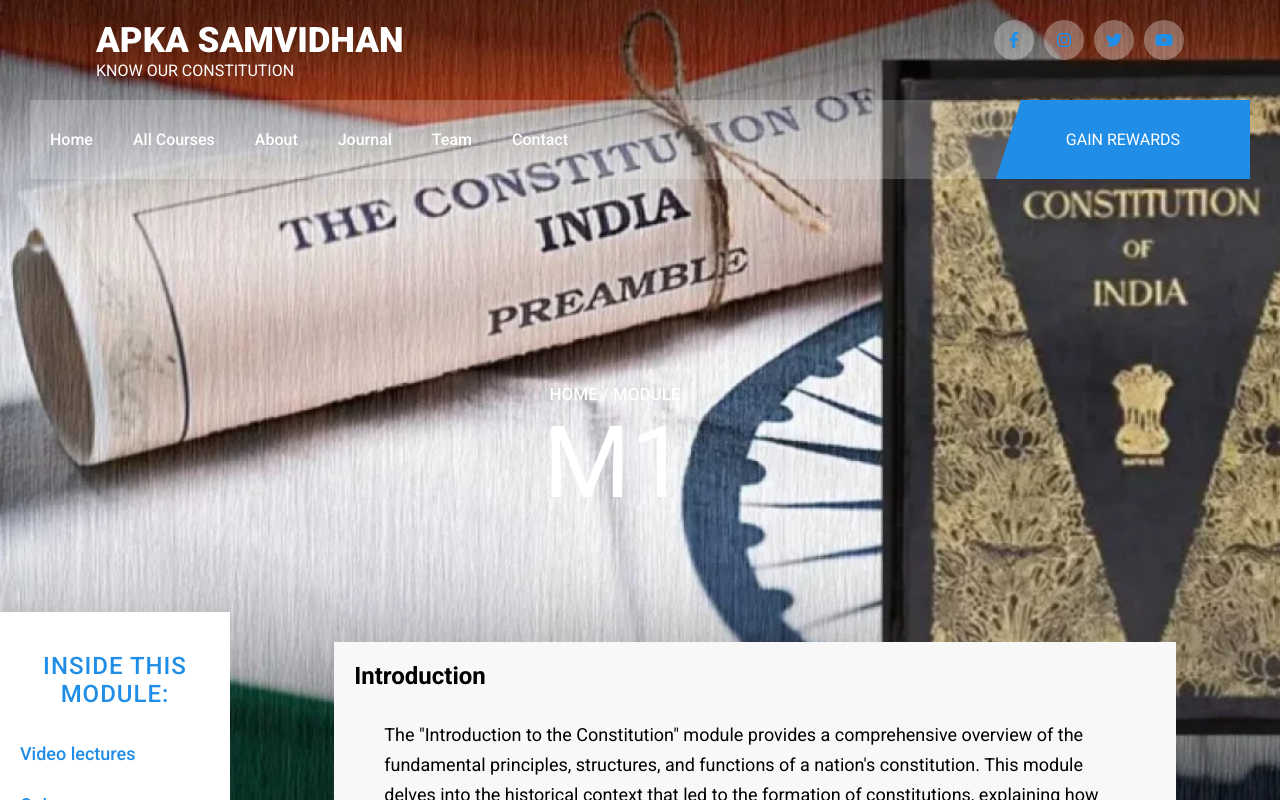
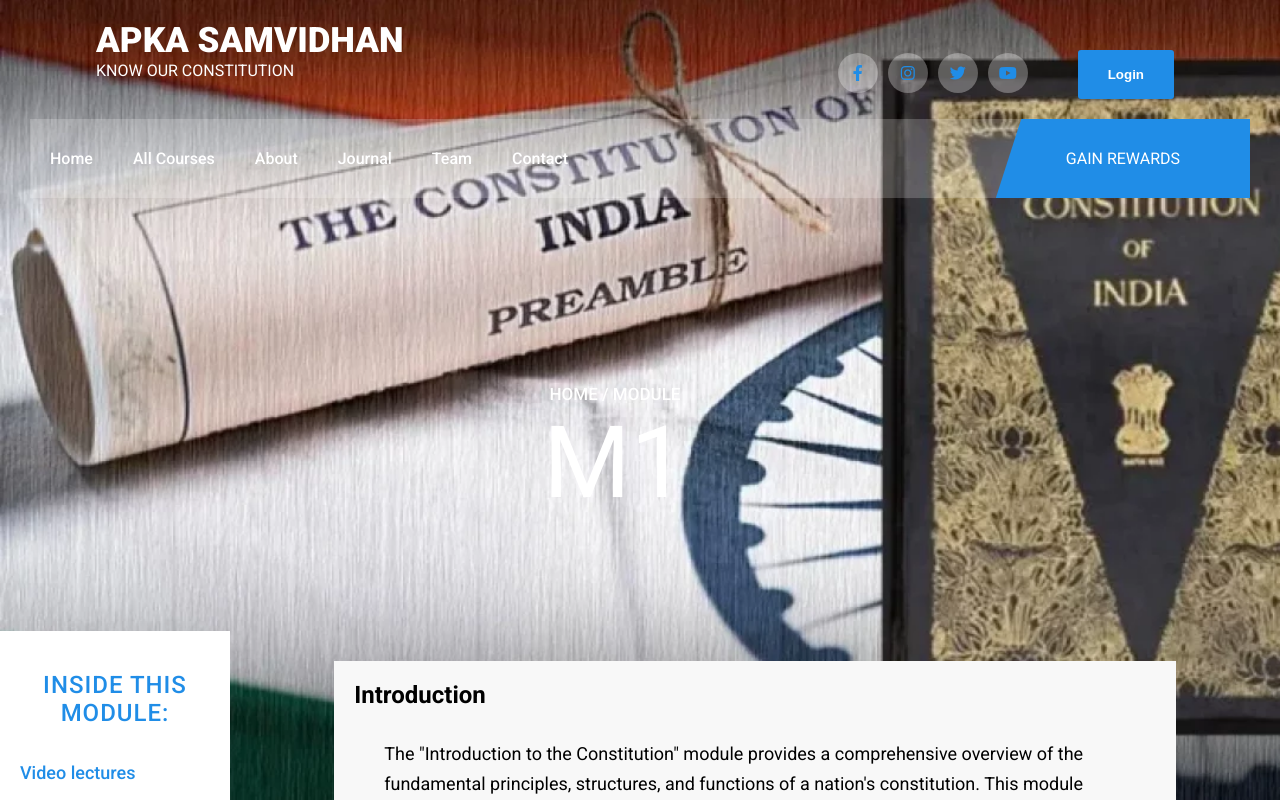
Before and after one commit to nitesh815/ApkaSamvidhan, a React (Create React App) app: page /module in a window 1280 px wide. Shown: the top 800 px of the page. Built offline with nearby package versions, Linux system fonts and the light colour scheme.

Commit message:
login page

```diff
--- a/src/components/common/header/Head.jsx
+++ b/src/components/common/header/Head.jsx
@@ -1,5 +1,5 @@
+import { Link } from "react-router-dom"
 import React from "react"
-
 const Head = () => {
   return (
     <>
@@ -15,7 +15,10 @@
             <i className='fab fa-instagram icon'></i>
             <i className='fab fa-twitter icon'></i>
             <i className='fab fa-youtube icon'></i>
-
+            <Link to="/Login"><button className='primary-btn' style={{marginLeft:"50px"}}>
+                 Login
+              </button>
+            </Link>
           </div>
         </div>
       </section>
--- a/src/components/home/hero/Hero.jsx
+++ b/src/components/home/hero/Hero.jsx
@@ -1,6 +1,8 @@
 import React from "react"
 import Heading from "../../common/heading/Heading"
 import "./Hero.css"
+import { Link } from "@mui/material"
+
 
 const Hero = () => {
   return (
@@ -11,9 +13,11 @@
             <Heading subtitle='WELCOME TO APKA SAMVIDHAN' title='An online knowledge of Constitution ' />
             <p>Learn the Indian Constitution through interactive courses and resources.</p>
             <div className='button'>
-              <button className='primary-btn'>
+              <Link to="/about">
+              <button className='primary-btn' >
                  ABOUT   <i className='fa fa-long-arrow-alt-right'></i>
               </button>
+              </Link>
               <button>
                 ALL COURSES <i className='fa fa-long-arrow-alt-right'></i>
               </button>
```
